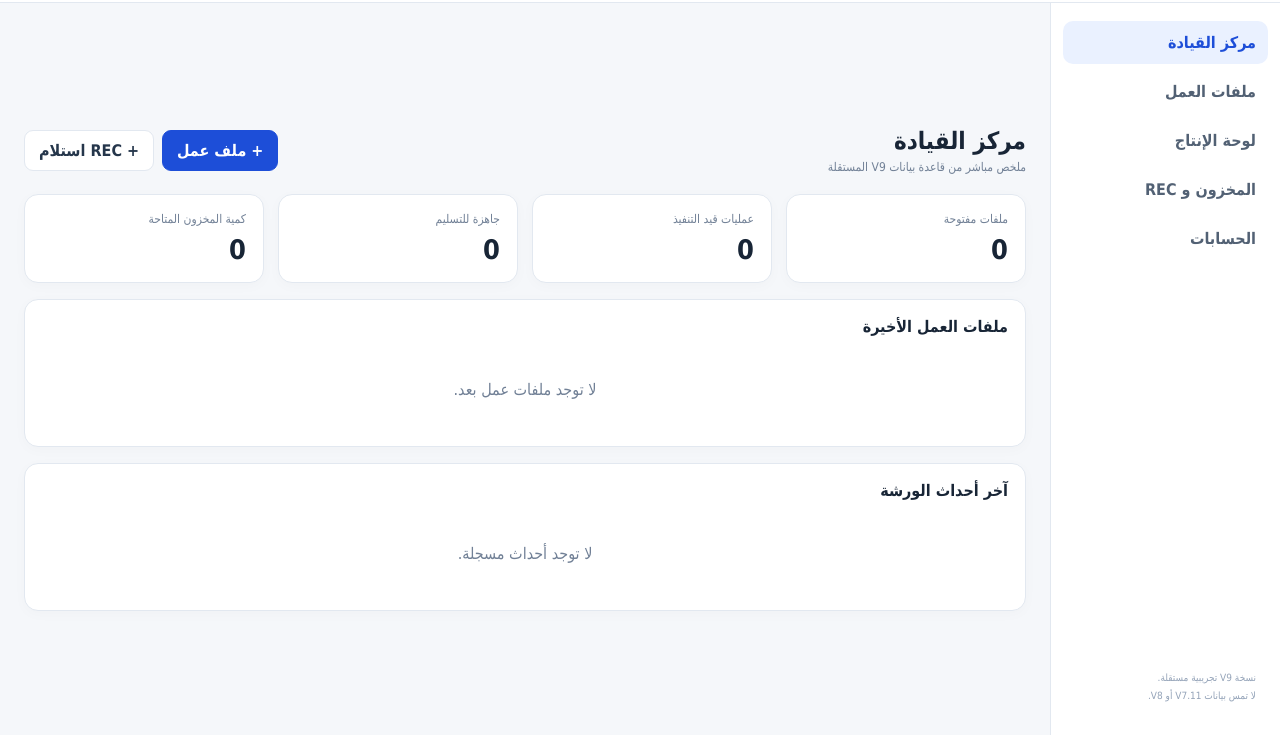
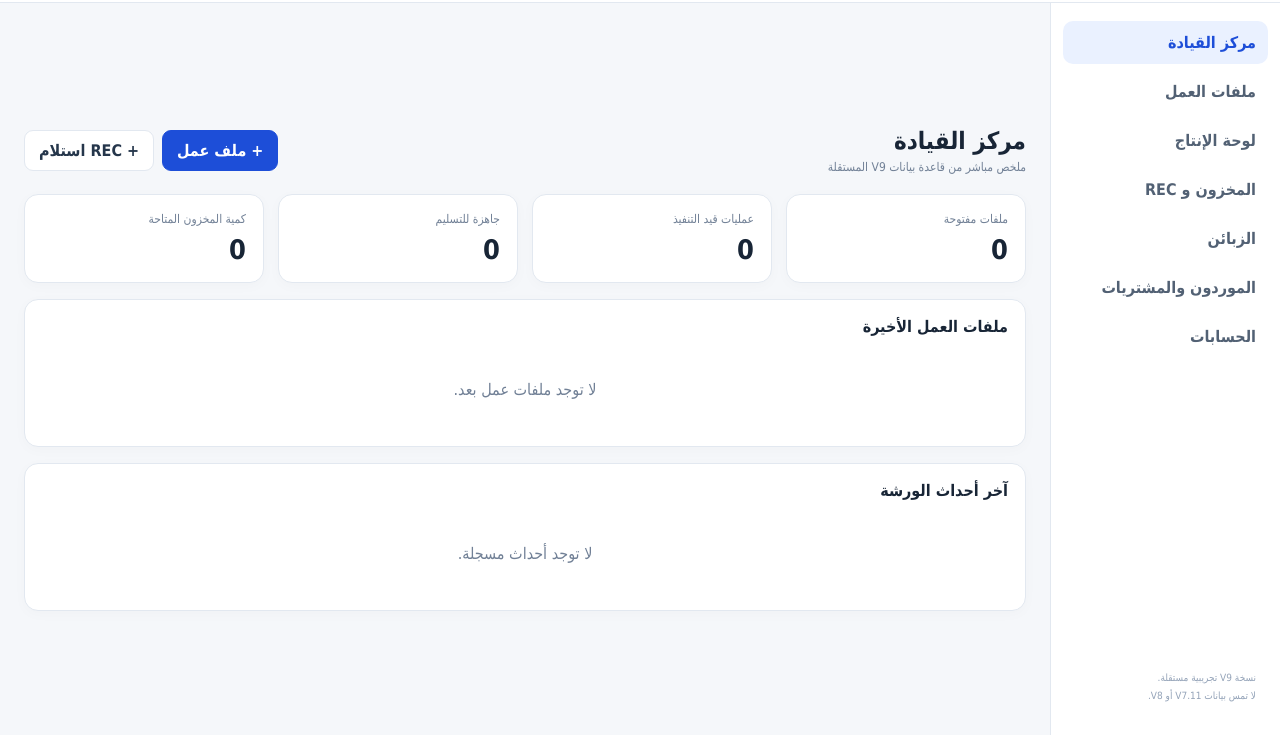
Before and after one commit to salimsmati55-cmyk/STEEL-DESIGN-ERP-ANDROID, a website: page v9/www/index.html in a window 1280 px wide. Shown: the part 65-800 px from the top of the page. Drawn offline with Linux system fonts and the light colour scheme.

Commit message:
Add customer and supplier navigation to V9

```diff
--- a/v9/www/index.html
+++ b/v9/www/index.html
@@ -26,7 +26,7 @@ main{padding:24px;max-width:1600px;width:100%;margin:auto}.pagehead{display:flex
 <body>
 <header><div class="brand"><div class="logo">SD</div><div><b>STEEL DESIGN ERP</b><small>V9 · Next Generation · Job-centric</small></div></div><div class="top-actions"><span class="status" id="dbStatus">قاعدة البيانات المحلية</span><button class="btn" id="backupBtn">تصدير نسخة</button><label class="btn">استعادة<input id="restoreInput" type="file" accept="application/json" hidden></label></div></header>
 <div class="shell"><aside>
-<button class="nav active" data-view="home">مركز القيادة</button><button class="nav" data-view="jobs">ملفات العمل</button><button class="nav" data-view="dispatch">لوحة الإنتاج</button><button class="nav" data-view="stock">المخزون و REC</button><button class="nav" data-view="accounts">الحسابات</button>
+<button class="nav active" data-view="home">مركز القيادة</button><button class="nav" data-view="jobs">ملفات العمل</button><button class="nav" data-view="dispatch">لوحة الإنتاج</button><button class="nav" data-view="stock">المخزون و REC</button><button class="nav" data-view="customers">الزبائن</button><button class="nav" data-view="suppliers">الموردون والمشتريات</button><button class="nav" data-view="accounts">الحسابات</button>
 <div style="margin-top:auto;padding:12px;color:#94a3b8;font-size:10px;line-height:1.8">نسخة V9 تجريبية مستقلة.<br>لا تمس بيانات V7.11 أو V8.</div></aside><main id="app"></main></div>
 <div class="modal" id="modal"><div class="dialog"><div class="dialoghead"><h2 id="modalTitle">ملف عمل جديد</h2><button class="btn small" id="closeModal">إغلاق</button></div><div id="modalBody"></div></div></div>
 <script type="module" src="./app-v9.js"></script></body></html>
```
